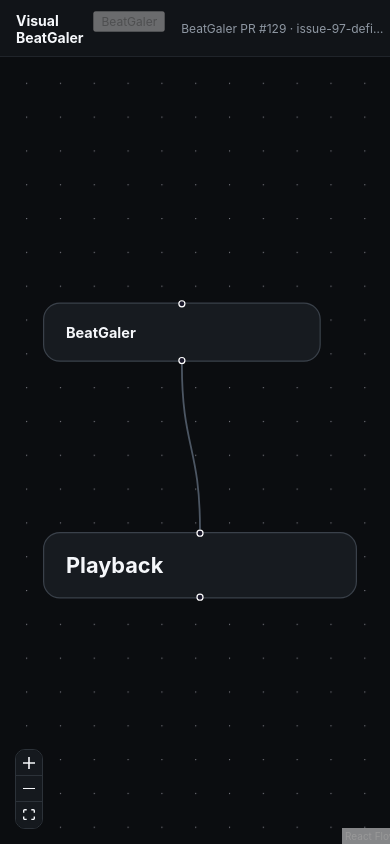
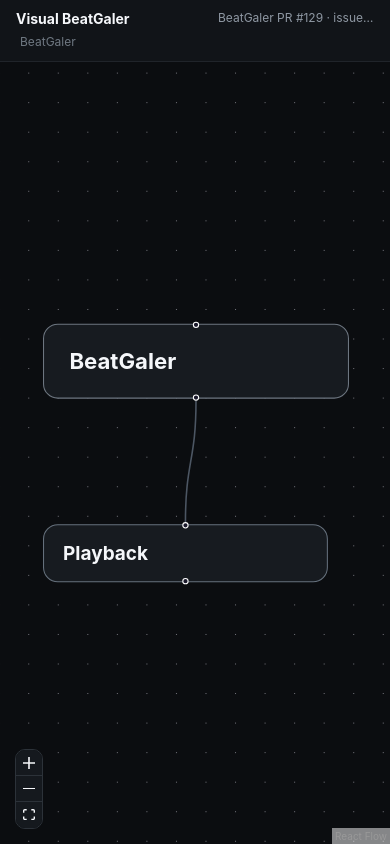
Before and after one commit to magosouljah/Visual-Beat-galer, a React (Vite) app: page / in a window 390 px wide. Built offline with nearby package versions, Linux system fonts and the light colour scheme.

Commit message:
Style semantic zoom map

```diff
--- a/src/styles.css
+++ b/src/styles.css
@@ -23,6 +23,10 @@ select {
   font: inherit;
 }
 
+button {
+  color: inherit;
+}
+
 .app-shell {
   width: 100%;
   height: 100%;
@@ -41,14 +45,16 @@ select {
   background: #111418;
 }
 
-.topbar div {
+.brand-group {
   display: flex;
-  align-items: baseline;
-  gap: 10px;
+  align-items: center;
+  gap: 14px;
+  min-width: 0;
 }
 
 .topbar strong {
   font-size: 14px;
+  white-space: nowrap;
 }
 
 .topbar span {
@@ -56,8 +62,44 @@ select {
   color: #8f98a3;
 }
 
+.breadcrumbs {
+  display: flex;
+  align-items: center;
+  gap: 5px;
+  min-width: 0;
+}
+
+.breadcrumbs > span {
+  display: inline-flex;
+  align-items: center;
+  gap: 5px;
+}
+
+.breadcrumbs button {
+  padding: 2px 4px;
+  border: 0;
+  border-radius: 5px;
+  background: transparent;
+  color: #b8c0c9;
+  cursor: pointer;
+}
+
+.breadcrumbs button:hover:not(:disabled) {
+  background: #1a1f25;
+  color: #fff;
+}
+
+.breadcrumbs button:disabled {
+  color: #6f7882;
+  cursor: default;
+}
+
+.crumb-separator {
+  color: #4e5660 !important;
+}
+
 .status {
-  max-width: 52vw;
+  max-width: 48vw;
   overflow: hidden;
   text-overflow: ellipsis;
   white-space: nowrap;
@@ -77,7 +119,7 @@ select {
 .react-flow__node-default,
 .visual-node {
   min-width: 230px;
-  max-width: 280px;
+  max-width: 300px;
   padding: 16px 18px;
   border: 1px solid #3a414a;
   border-radius: 14px;
@@ -86,15 +128,35 @@ select {
   font-weight: 650;
   box-shadow: none;
   text-align: left;
+  transition: transform 120ms ease, border-color 120ms ease, background 120ms ease;
+}
+
+.visual-node--product {
+  min-width: 290px;
+  padding: 22px 24px;
+  font-size: 21px;
+  border-color: #6d7680;
 }
 
 .visual-node--system {
-  min-width: 260px;
+  min-width: 270px;
   font-size: 18px;
 }
 
+.visual-node--concept,
 .visual-node--flow {
   font-size: 14px;
+}
+
+.visual-node--enterable {
+  cursor: zoom-in;
+  border-color: #65707c;
+}
+
+.visual-node--enterable:hover {
+  transform: translateY(-2px);
+  border-color: #dbe1e8;
+  background: #1b2026;
 }
 
 .react-flow__node.selected {
@@ -166,6 +228,20 @@ select {
 }
 
 @media (max-width: 800px) {
+  .topbar {
+    align-items: flex-start;
+  }
+
+  .brand-group {
+    align-items: flex-start;
+    flex-direction: column;
+    gap: 5px;
+  }
+
+  .status {
+    max-width: 40vw;
+  }
+
   .workspace {
     grid-template-columns: 1fr;
   }
```
